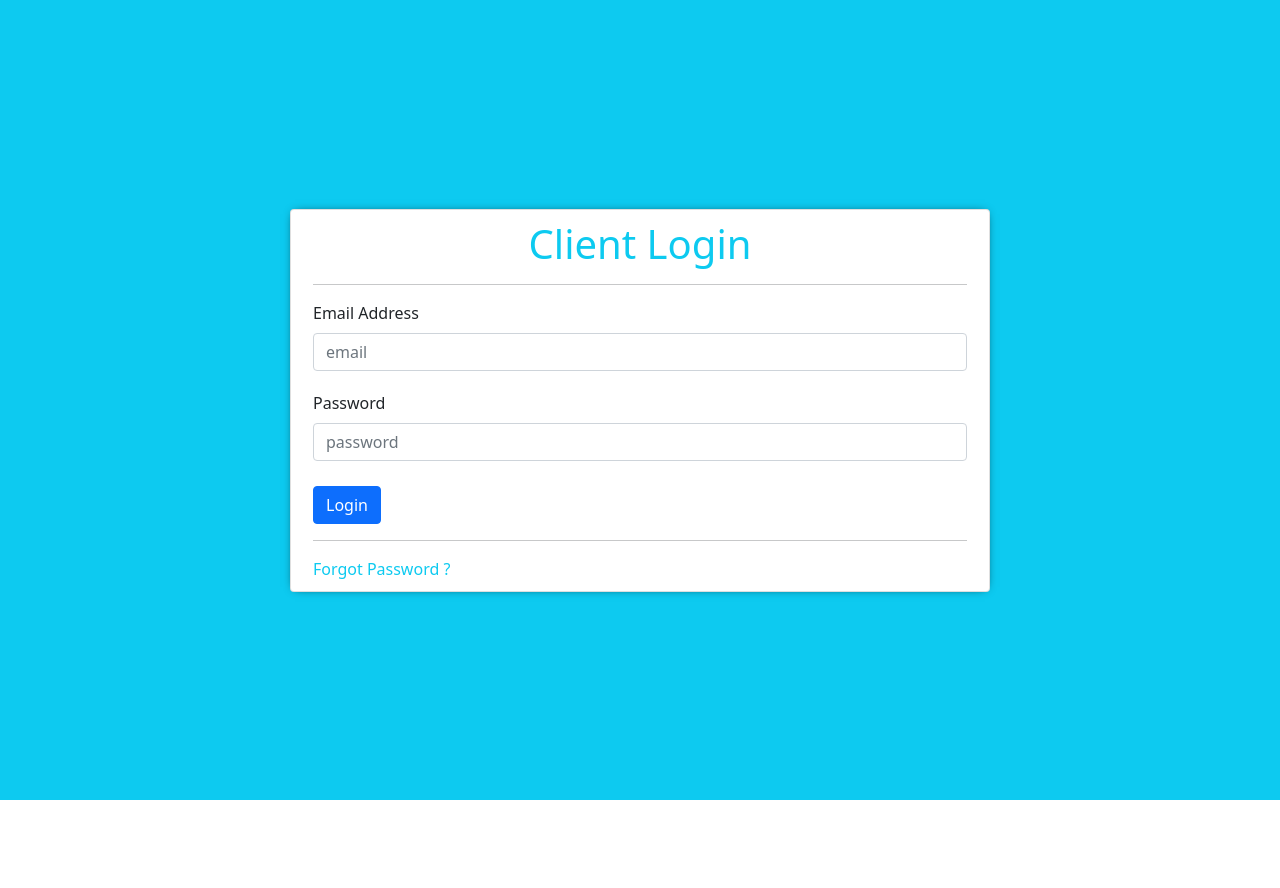
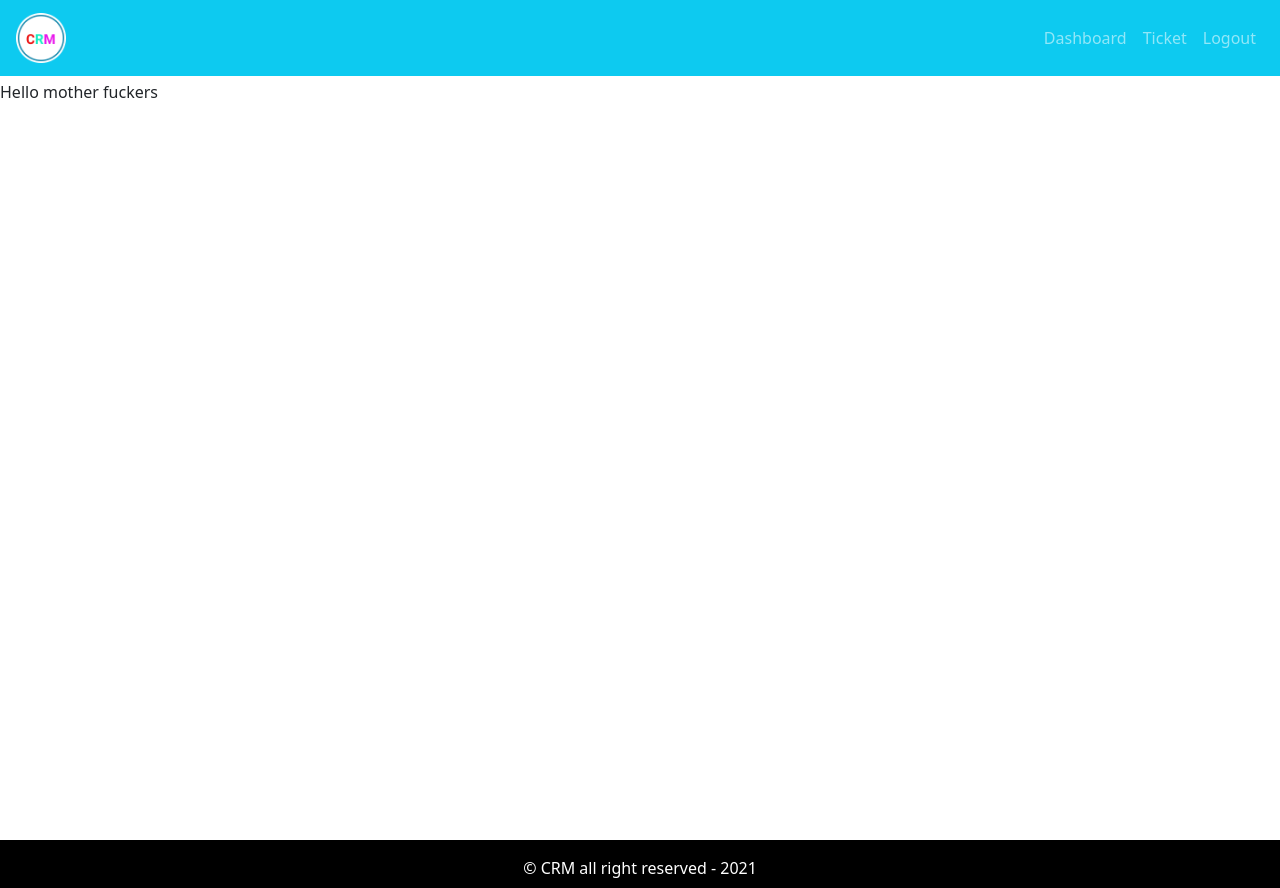
Before and after one commit to Hadit1993/crm-frontend, a React (Create React App) app: page / in a window 1280 px wide. Before the commit the page ends 800 px from the top, so only its background shows below. Built offline with nearby package versions, Linux system fonts and the light colour scheme.

Commit message:
layout added

```diff
--- a/src/App.css
+++ b/src/App.css
@@ -0,0 +1,22 @@
+.default-layout {
+  display: grid;
+  grid-template-rows: 80px auto 3rem;
+  grid-template-areas: "header" "main" "footer";
+}
+
+header {
+  grid-area: header;
+}
+
+main {
+  grid-area: main;
+  min-height: 95vh;
+}
+
+footer {
+  grid-area: footer;
+  background: black;
+  padding: 1rem;
+
+  color: white;
+}
--- a/src/App.tsx
+++ b/src/App.tsx
@@ -1,10 +1,12 @@
 import "./App.css";
+import DefaultLayout from "./layout/DefaultLayout";
 import { Entry } from "./pages/entry/Entry.page";
 
 function App() {
   return (
     <div className="App">
-      <Entry />
+      {/* <Entry /> */}
+      <DefaultLayout>Hello mother fuckers</DefaultLayout>
     </div>
   );
 }
--- /dev/null
+++ b/src/layout/DefaultLayout.tsx
@@ -0,0 +1,19 @@
+import Footer from "./partials/Footer.comp";
+import Header from "./partials/Header.comp";
+
+const DefaultLayout: React.FC = (props) => {
+  return (
+    <div className="default-layout">
+      <header className="header">
+        <Header />
+      </header>
+      <main className="main">{props.children}</main>
+
+      <footer className="footer">
+        <Footer />
+      </footer>
+    </div>
+  );
+};
+
+export default DefaultLayout;
--- /dev/null
+++ b/src/layout/partials/Footer.comp.tsx
@@ -0,0 +1,9 @@
+const Footer = () => {
+  return (
+    <div className="text-center copy-right">
+      &copy; CRM all right reserved - 2021
+    </div>
+  );
+};
+
+export default Footer;
--- /dev/null
+++ b/src/layout/partials/Header.comp.tsx
@@ -0,0 +1,28 @@
+import { Navbar, Nav } from "react-bootstrap";
+import logo from "../../assets/img/logo.png";
+
+function Header() {
+  return (
+    <Navbar
+      style={{ paddingLeft: 16, paddingRight: 16 }}
+      collapseOnSelect
+      bg="info"
+      variant="dark"
+      expand="md"
+    >
+      <Navbar.Brand>
+        <img src={logo} alt="logo" width={50} />
+      </Navbar.Brand>
+      <Navbar.Toggle aria-controls="basic-navbar-nav" />
+      <Navbar.Collapse id="basic-navbar-nav">
+        <Nav style={{ marginLeft: "auto" }}>
+          <Nav.Link href="/dashboard">Dashboard</Nav.Link>
+          <Nav.Link href="/ticket">Ticket</Nav.Link>
+          <Nav.Link href="/logout">Logout</Nav.Link>
+        </Nav>
+      </Navbar.Collapse>
+    </Navbar>
+  );
+}
+
+export default Header;
```
Also changed, not shown: src/assets/img/logo.png (added).
